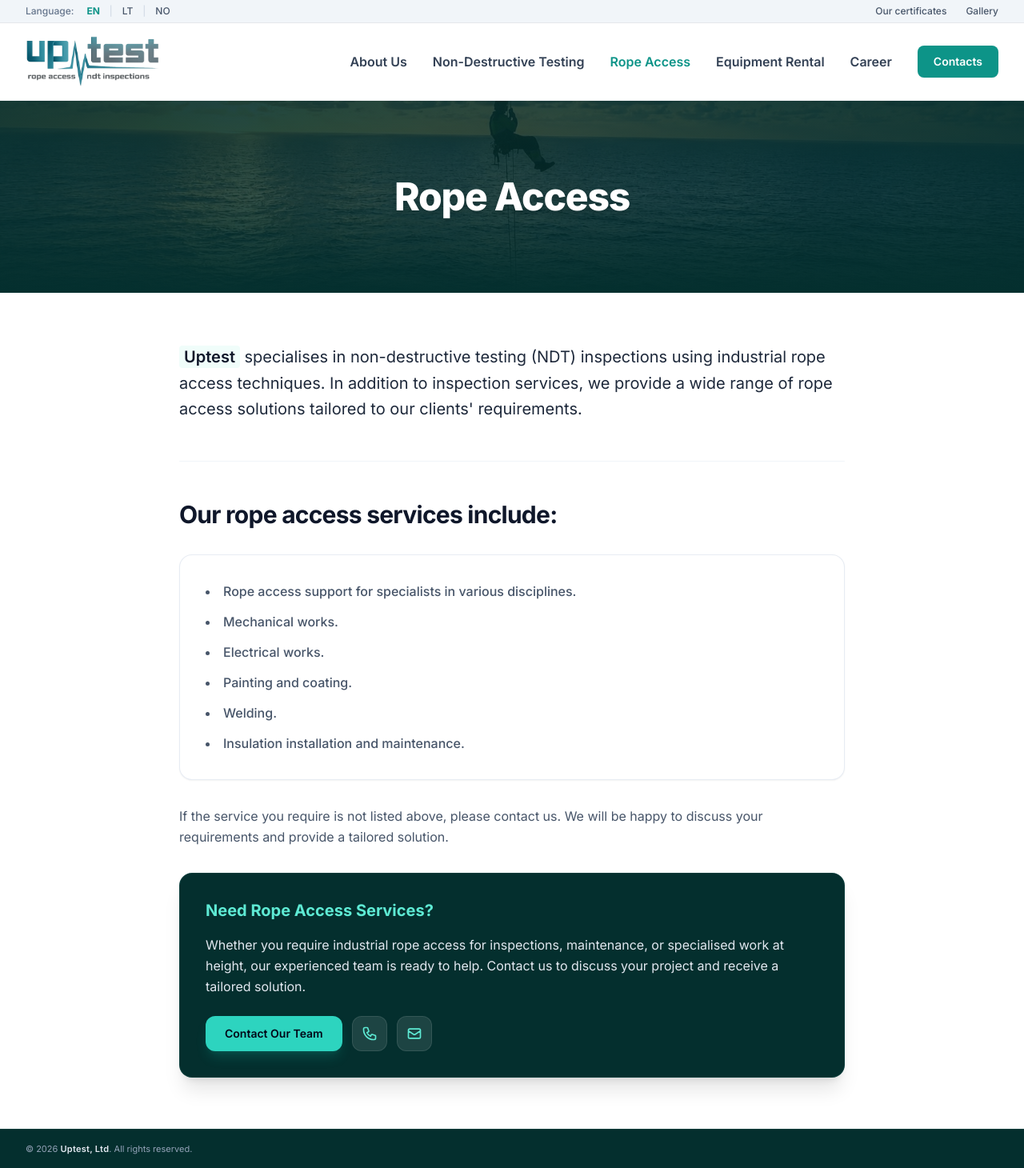
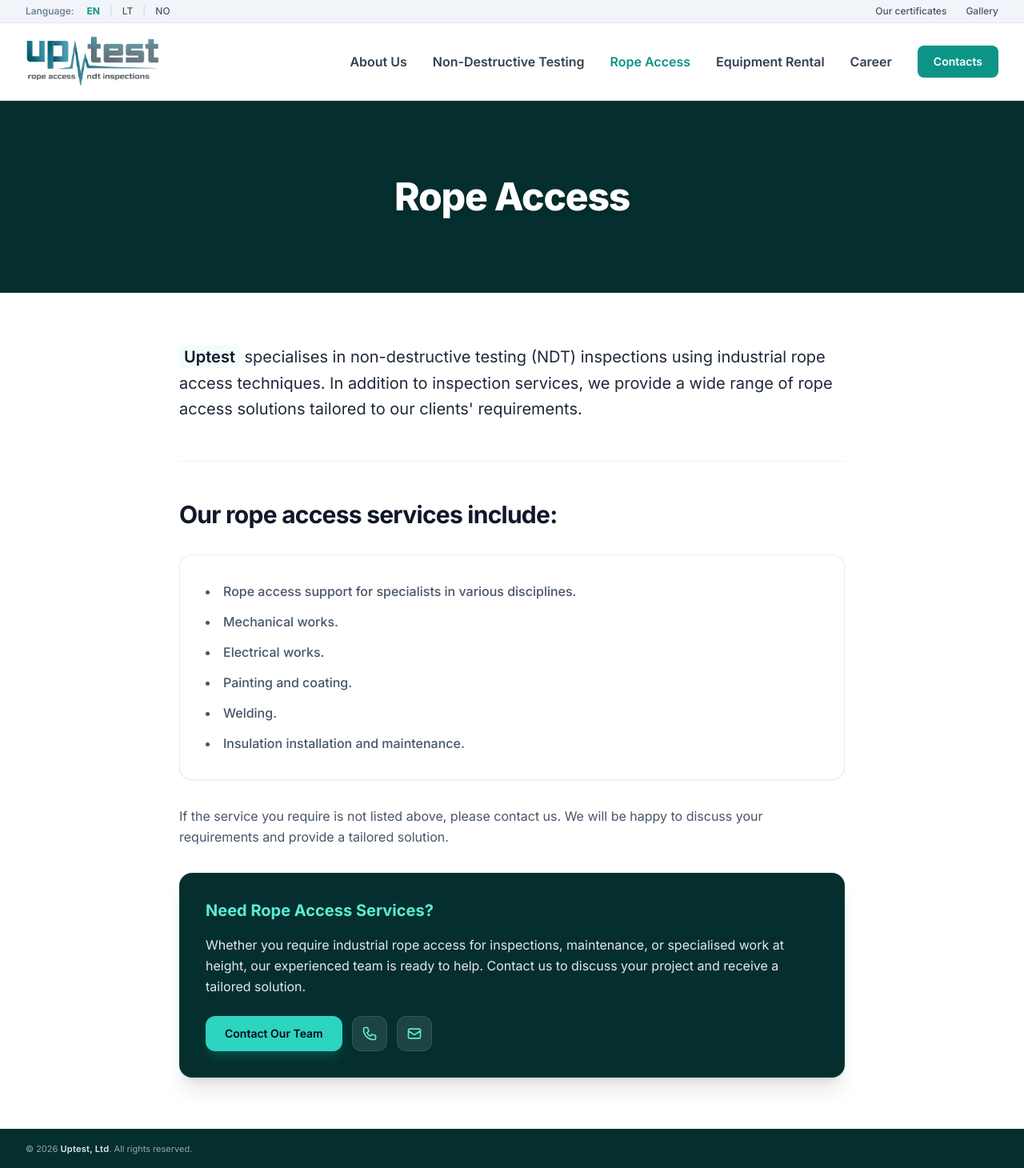
Before and after one commit to mruslys/uptest.no, a Jekyll site: the page built from rope-access/index.html, in a window 1280 px wide. Shown: the whole page at 80% size. Built offline with Jekyll 4.4.1, drawn with Linux system fonts in a browser that asks for light colours; nearby versions of some CDN libraries.

Commit message:
Update page.html

```diff
--- a/_layouts/page.html
+++ b/_layouts/page.html
@@ -24,7 +24,7 @@
     <!-- Subpage Hero / Pavadinimo Blokas su Nuotraukos Fonu -->
     <section class="relative bg-brand-950 py-16 lg:py-24 overflow-hidden">
         <div class="absolute inset-0 z-0">
-            <img src="{{ page.header_image | default: 'images/header-uptest.jpg' }}" class="w-full h-full object-cover object-center opacity-65" alt="{{ page.title }}">
+            <!--<img src="{{ page.header_image | default: 'images/header-uptest.jpg' }}" class="w-full h-full object-cover object-center opacity-65" alt="{{ page.title }}">-->
             <div class="absolute inset-0 bg-gradient-to-r from-brand-950/80 via-brand-950/60 to-brand-950/80"></div>
             <div class="absolute inset-0 bg-gradient-to-t from-brand-950 via-transparent to-brand-950/40"></div>
         </div>
```
